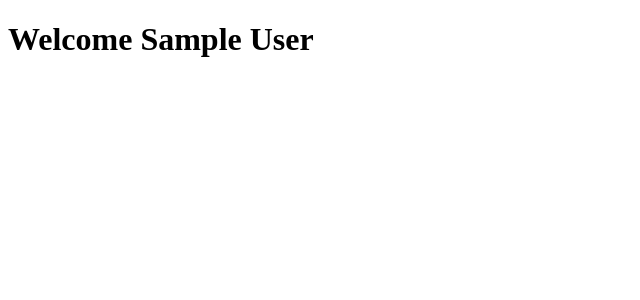
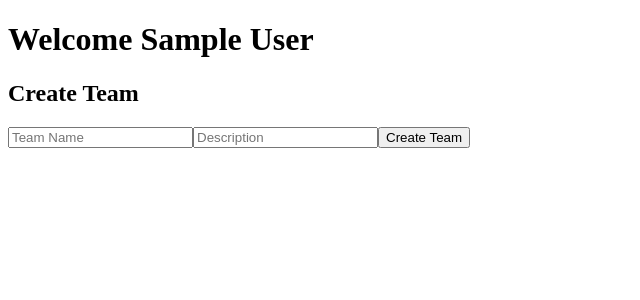
Before and after one commit to Devanshukoli/kanban-demo-project, a React (Vite) app in the folder frontend/: page /dashboard in a window 1280 px wide. Shown: the top 300 px of the page, without its empty margins (0-640 px from the left). Built offline with nearby package versions, Linux system fonts and the light colour scheme; no server answers; sample sign-in values are in the browser's storage.

Commit message:
add CreateTeamForm component and integrate with Dashboard for team creation

```diff
--- a/frontend/src/api/project.api.ts
+++ b/frontend/src/api/project.api.ts
@@ -0,0 +1,23 @@
+import api from "./axios";
+
+export const createProject = async (
+  data: {
+    name: string;
+    description: string;
+  }
+) => {
+  const response = await api.post(
+    "/projects",
+    data
+  );
+
+  return response.data;
+};
+
+export const getProjects =
+  async () => {
+    const response =
+      await api.get("/projects");
+
+    return response.data;
+  };
--- a/frontend/src/api/team.api.ts
+++ b/frontend/src/api/team.api.ts
@@ -0,0 +1,21 @@
+import api from "./axios";
+
+export const createTeam = async (data: {
+  name: string;
+  description: string;
+}) => {
+  const response = await api.post(
+    "/teams",
+    data
+  );
+
+  return response.data;
+};
+
+export const getMyTeam = async () => {
+  const response = await api.get(
+    "/teams/my-team"
+  );
+
+  return response.data;
+};
--- /dev/null
+++ b/frontend/src/components/CreateTeamForm.tsx
@@ -0,0 +1,77 @@
+import { useState } from "react";
+
+import { useMutation, useQueryClient } from "@tanstack/react-query";
+
+import { createTeam } from "@/api/team.api";
+
+const CreateTeamForm = () => {
+  const queryClient = useQueryClient();
+
+  const [name, setName] = useState("");
+  const [description, setDescription] =
+    useState("");
+
+  const mutation = useMutation({
+    mutationFn: createTeam,
+
+    onSuccess: () => {
+      queryClient.invalidateQueries({
+        queryKey: ["team"],
+      });
+
+      setName("");
+      setDescription("");
+    },
+  });
+
+  const handleSubmit = (
+    e: React.FormEvent
+  ) => {
+    e.preventDefault();
+
+    mutation.mutate({
+      name,
+      description,
+    });
+  };
+
+  return (
+    <form
+      onSubmit={handleSubmit}
+      className="space-y-4 border p-4 rounded"
+    >
+      <h2 className="text-xl font-bold">
+        Create Team
+      </h2>
+
+      <input
+        className="border p-2 w-full"
+        value={name}
+        onChange={(e) =>
+          setName(e.target.value)
+        }
+        placeholder="Team Name"
+      />
+
+      <input
+        className="border p-2 w-full"
+        value={description}
+        onChange={(e) =>
+          setDescription(
+            e.target.value
+          )
+        }
+        placeholder="Description"
+      />
+
+      <button
+        className="border px-4 py-2"
+        type="submit"
+      >
+        Create Team
+      </button>
+    </form>
+  );
+};
+
+export default CreateTeamForm;
--- a/frontend/src/main.tsx
+++ b/frontend/src/main.tsx
@@ -4,10 +4,19 @@ import App from "./App";
 
 import { AuthProvider } from "./context/AuthContext";
 
+import {
+  QueryClient,
+  QueryClientProvider,
+} from "@tanstack/react-query";
+
+const queryClient = new QueryClient();
+
 ReactDOM.createRoot(
   document.getElementById("root")!
 ).render(
-  <AuthProvider>
-    <App />
-  </AuthProvider>
+  <QueryClientProvider client={queryClient}>
+    <AuthProvider>
+      <App />
+    </AuthProvider>
+  </QueryClientProvider>
 );
--- a/frontend/src/pages/Dashboard.tsx
+++ b/frontend/src/pages/Dashboard.tsx
@@ -1,13 +1,68 @@
+import { useQuery } from "@tanstack/react-query";
+
 import { useAuth } from "@/context/AuthContext";
+
+import { getMyTeam } from "@/api/team.api";
+import { getProjects } from "@/api/project.api";
+
+import CreateTeamForm from "@/components/CreateTeamForm";
 
 const Dashboard = () => {
   const { user } = useAuth();
 
+  const teamQuery = useQuery({
+    queryKey: ["team"],
+    queryFn: getMyTeam,
+  });
+
+  const projectsQuery = useQuery({
+    queryKey: ["projects"],
+    queryFn: getProjects,
+  });
+
+  if (teamQuery.isLoading) {
+    return <p>Loading...</p>;
+  }
+
   return (
-    <div>
-      <h1>
+    <div className="p-6 space-y-6">
+      <h1 className="text-3xl font-bold">
         Welcome {user?.name}
       </h1>
+
+      {!teamQuery.data?.team?.length ? (
+        <CreateTeamForm />
+      ) : (
+        <>
+          <div className="border p-4 rounded">
+            <h2 className="text-xl font-bold">
+              Team
+            </h2>
+
+            <pre>
+              {JSON.stringify(
+                teamQuery.data.team,
+                null,
+                2
+              )}
+            </pre>
+          </div>
+
+          <div className="border p-4 rounded">
+            <h2 className="text-xl font-bold">
+              Projects
+            </h2>
+
+            <pre>
+              {JSON.stringify(
+                projectsQuery.data,
+                null,
+                2
+              )}
+            </pre>
+          </div>
+        </>
+      )}
     </div>
   );
 };
```
